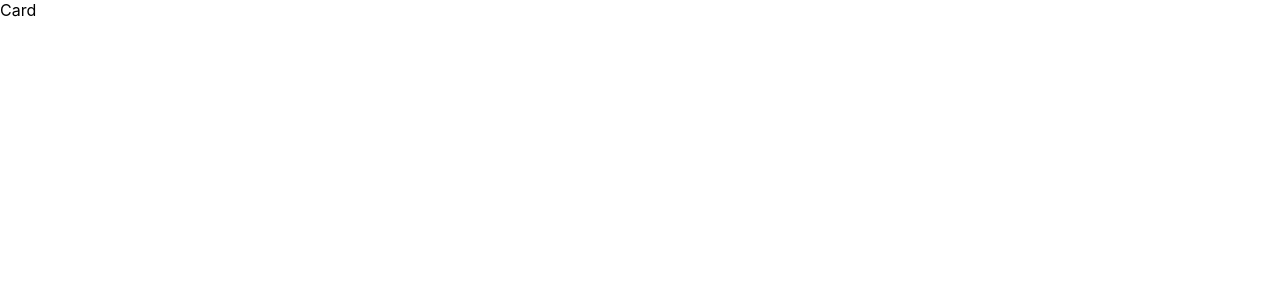
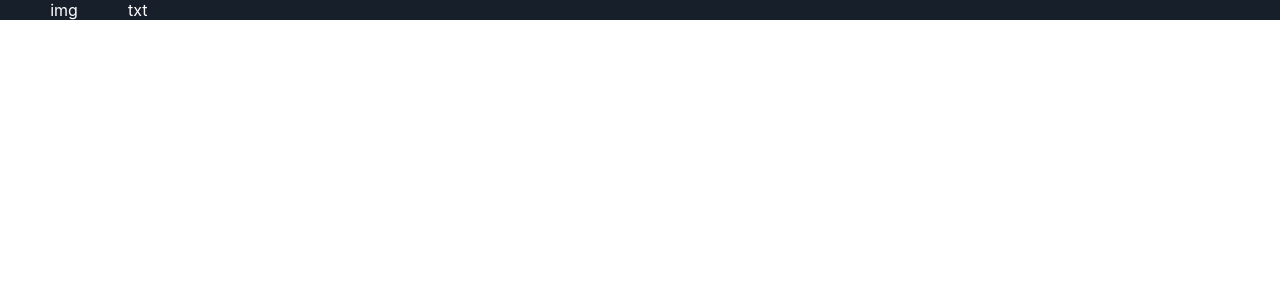
Before and after one commit to FlooCharm/tweet-app, a React (Create React App) app: page / in a window 1280 px wide. Shown: the top 300 px of the page. Built offline with nearby package versions, Linux system fonts and the light colour scheme.

Commit message:
added structure to card

```diff
--- a/src/App.js
+++ b/src/App.js
@@ -1,6 +1,6 @@
 import React, { Component } from 'react';
 import './App.css';
-import Card from './Card/Card';
+import Card from './Card';
 
 class App extends Component {
   render() {
--- a/src/Card/Card.css
+++ b/src/Card/Card.css
@@ -0,0 +1,20 @@
+.card {
+	display: flex;
+	flex-direction: row;
+	background: #171f2a;
+	color: #fff;
+}
+
+.img-container {
+	display: flex;
+	flex: 1;
+	flex-direction: column;
+	justify-content: flex-start;
+	align-items: center;
+}
+
+.txt-container {
+	display: flex;
+	flex: 9;
+	flex-direction: column;
+}
--- a/src/Card/Card.js
+++ b/src/Card/Card.js
@@ -1,11 +1,15 @@
 import React, { Component } from 'react';
+import './Card.css';
 
 class Card extends Component {
-  render() {
-    return (
-      <div>Card</div>
-    );
-  }
+	render() {
+		return (
+			<div className="card">
+				<div className="img-container">img</div>
+				<div className="txt-container">txt</div>
+			</div>
+		);
+	}
 }
 
 export default Card;
--- /dev/null
+++ b/src/Card/index.js
@@ -0,0 +1,3 @@
+import Card from './Card';
+
+export default Card;
```
